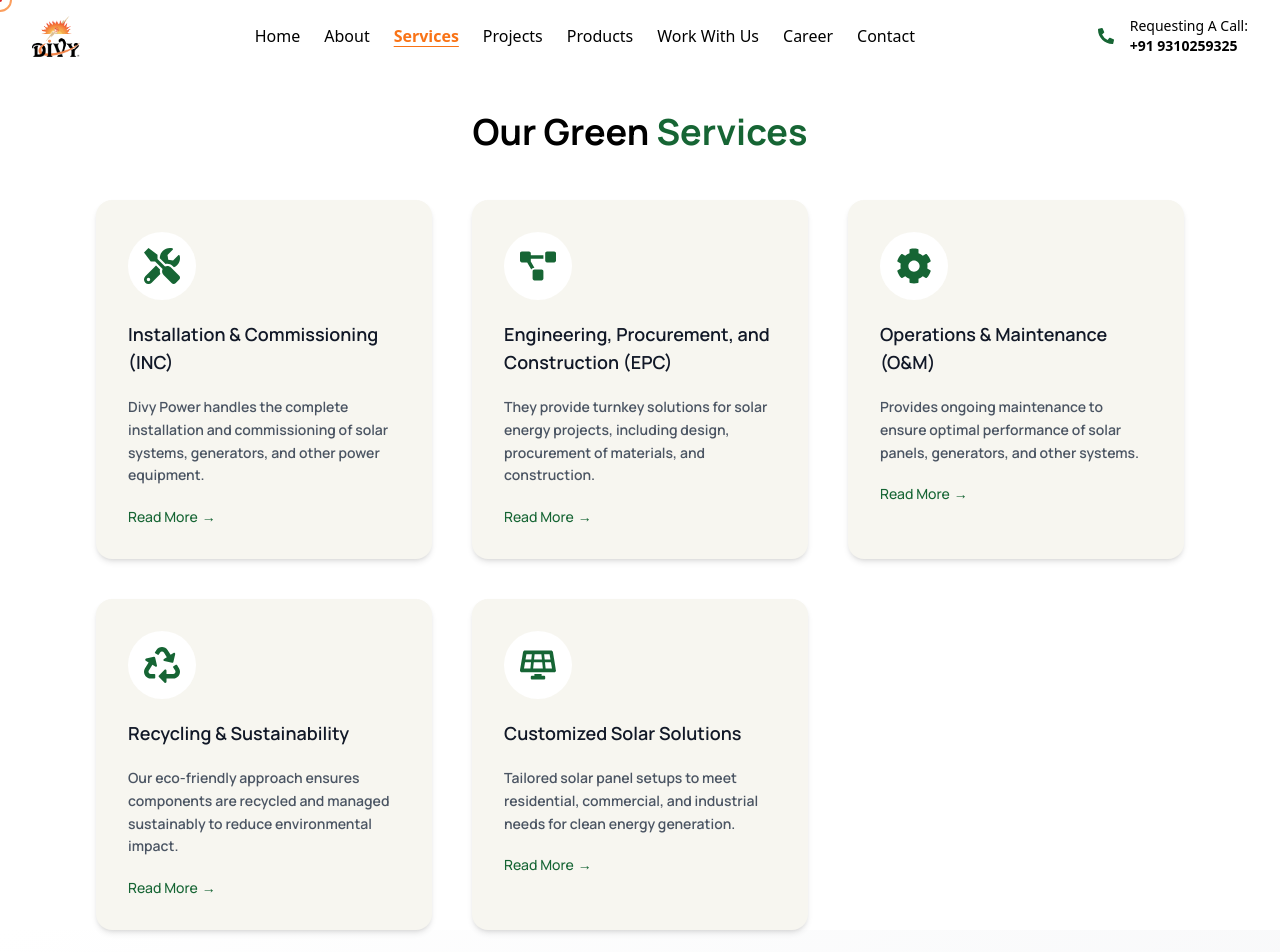
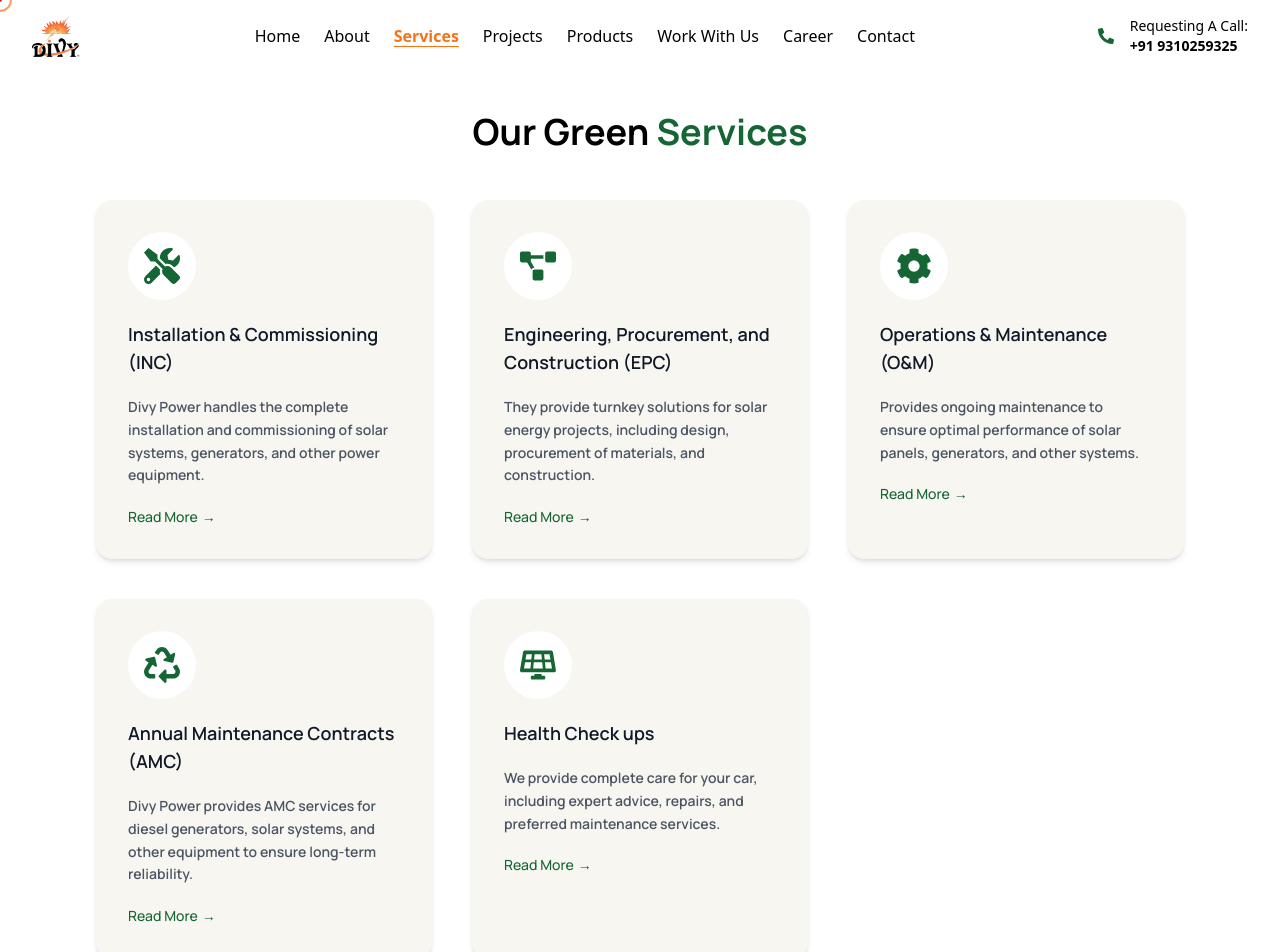
Before and after one commit to vanshika8484/Solar_web, a React (Vite) app: page /services in a window 1280 px wide. Shown: the top 952 px of the page. Built offline with nearby package versions, Linux system fonts and the light colour scheme; a web font is replaced by a local one.

Commit message:
Update Services.jsx

```diff
--- a/src/components/Services.jsx
+++ b/src/components/Services.jsx
@@ -38,16 +38,16 @@ const services = [
   },
   {
     icon: <FaRecycle className="text-4xl text-green-800" />,
-    title: "Recycling & Sustainability",
+    title: "Annual Maintenance Contracts (AMC)",
     description:
-      "Our eco-friendly approach ensures components are recycled and managed sustainably to reduce environmental impact.",
+      "Divy Power provides AMC services for diesel generators, solar systems, and other equipment to ensure long-term reliability.",
     path: "/Recycling_&_Sustainability",
   },
   {
     icon: <FaSolarPanel className="text-4xl text-green-800" />,
-    title: "Customized Solar Solutions",
+    title: "Health Check ups",
     description:
-      "Tailored solar panel setups to meet residential, commercial, and industrial needs for clean energy generation.",
+      "We provide complete care for your car, including expert advice, repairs, and preferred maintenance services.",
     path: "/Customized_Solar_Solutions",
   },
 ];
```
